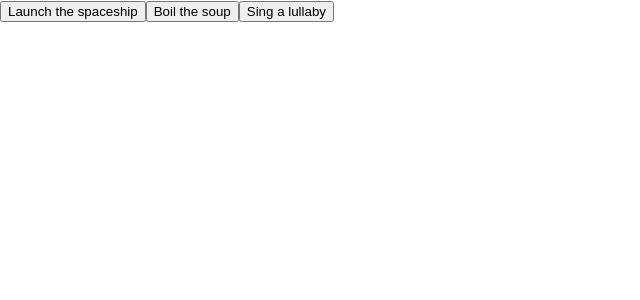
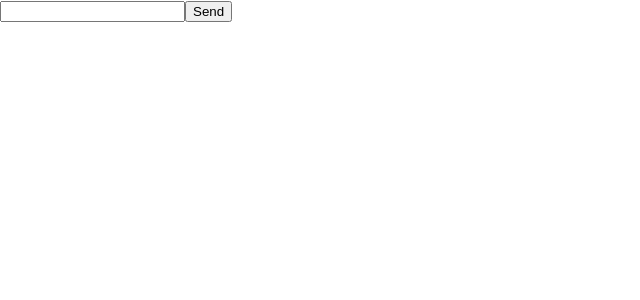
Before and after one commit to Joesepherus/react-learning-new, a React (Create React App) app: page / in a window 1280 px wide. Shown: the top 300 px of the page, without its empty margins (0-640 px from the left). Built offline with nearby package versions, Linux system fonts and the light colour scheme.

Commit message:
Add Challenge4.

```diff
--- a/src/App.js
+++ b/src/App.js
@@ -10,9 +10,10 @@ import VariableNotUpdating from "./VariableNotUpdating";
 import Challenge1 from "./refs/Challenge1";
 import Challenge2 from "./refs/Challenge2";
 import Challenge3 from "./refs/Challenge3";
+import Challenge4 from "./refs/Challenge4";
 
 function App() {
-  return <Challenge3 />;
+  return <Challenge4 />;
 }
 
 export default App;
--- /dev/null
+++ b/src/refs/Challenge4.js
@@ -0,0 +1,25 @@
+import { useState, useRef } from "react";
+
+export default function Chat() {
+  const ref = useRef();
+  const [text, setText] = useState("");
+
+  function handleSend() {
+    setTimeout(() => {
+      alert("Sending: " + ref.current);
+    }, 3000);
+  }
+
+  return (
+    <>
+      <input
+        value={text}
+        onChange={(e) => {
+          setText(e.target.value);
+          ref.current = e.target.value;
+        }}
+      />
+      <button onClick={handleSend}>Send</button>
+    </>
+  );
+}
```
